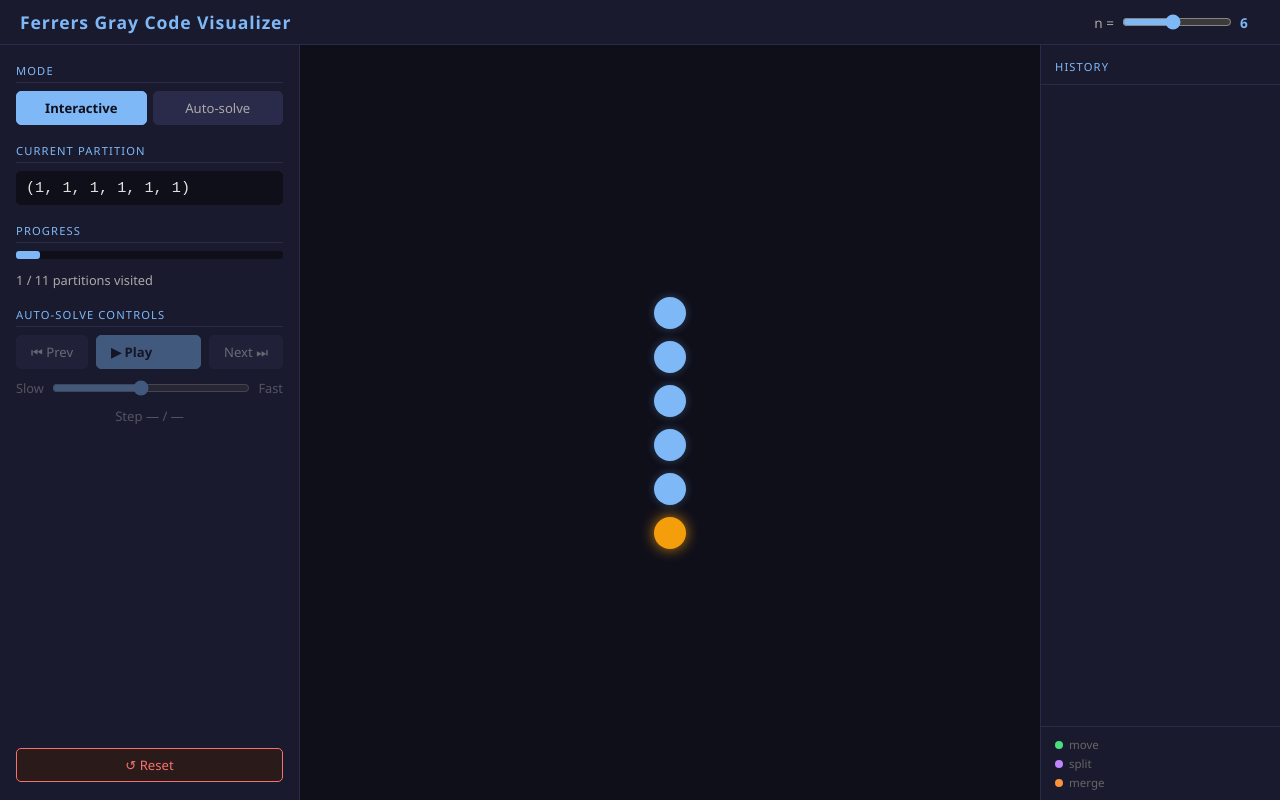
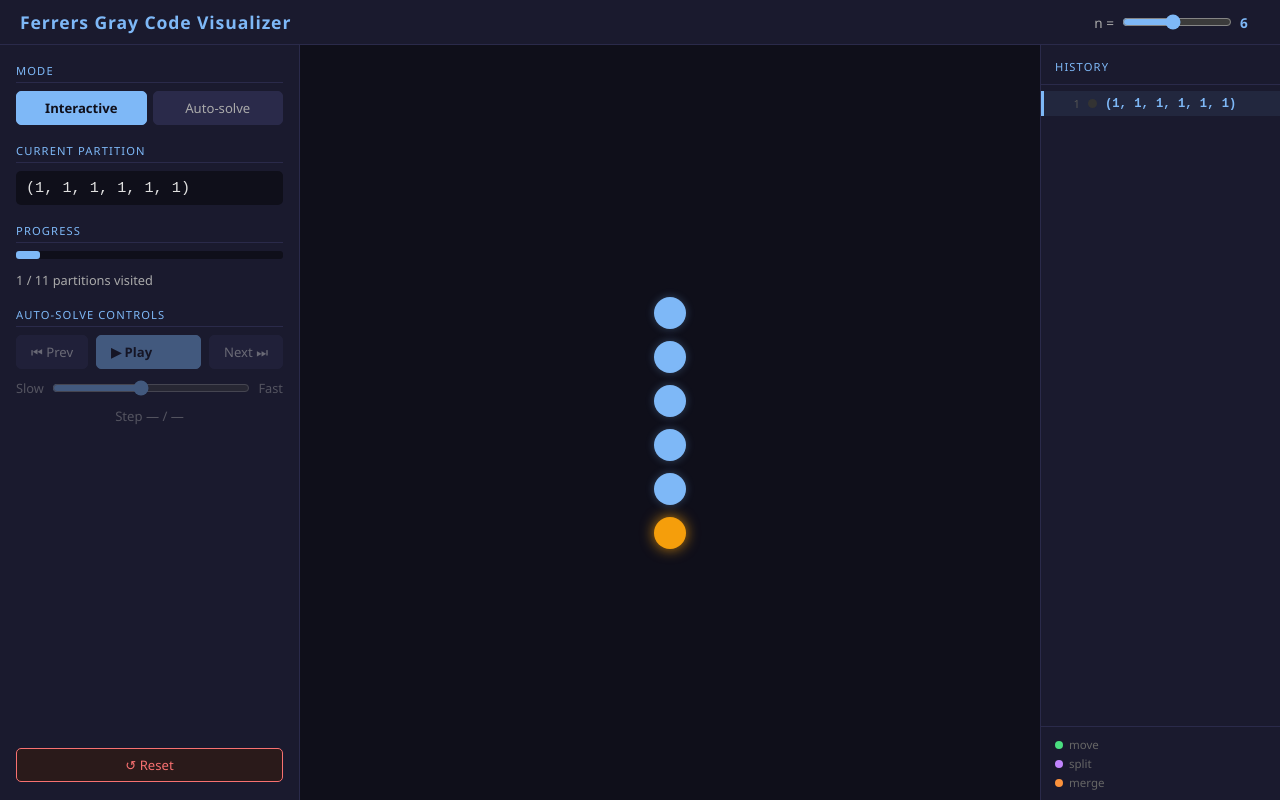
Before and after one commit to luhaza/gray_codes, a plain HTML site: page Project/visualizer.html in a window 1280 px wide. Drawn offline with Linux system fonts and the light colour scheme.

Commit message:
feat: history panel rendering with auto-scroll

```diff
--- a/Project/visualizer.html
+++ b/Project/visualizer.html
@@ -646,8 +646,57 @@ function renderSidebar() {
       : `Step — / —`;
 }
 
-// Stub — implemented in Task 7
-function renderHistory() {}
+// ── History Panel ───────────────────────────────────────────────
+
+function renderHistory() {
+  const { history, mode, sequence, autoIdx } = appState;
+  const listEl = document.getElementById('history-list');
+  listEl.innerHTML = '';
+
+  if (mode === 'interactive') {
+    // Show only visited history, growing as user moves.
+    history.forEach((entry, i) => {
+      const el = buildHistoryRow(i + 1, entry.op, entry.partition, i === history.length - 1);
+      listEl.appendChild(el);
+    });
+  } else {
+    // Auto-solve: show full precomputed sequence.
+    // Past and current steps are filled in; future steps are greyed out.
+    sequence.forEach((part, i) => {
+      const op = i === 0 ? null : classifyOp(sequence[i - 1], part);
+      const isCurrent = i === autoIdx;
+      const isFuture  = i > autoIdx;
+      const el = buildHistoryRow(i + 1, op, isFuture ? null : part, isCurrent);
+      if (isFuture) el.classList.add('future');
+      listEl.appendChild(el);
+    });
+  }
+
+  // Auto-scroll: keep current entry visible.
+  const currentEl = listEl.querySelector('.history-entry.current');
+  if (currentEl) currentEl.scrollIntoView({ block: 'nearest' });
+}
+
+function buildHistoryRow(stepNum, op, partition, isCurrent) {
+  const entry = document.createElement('div');
+  entry.className = 'history-entry' + (isCurrent ? ' current' : '');
+
+  const stepEl = document.createElement('span');
+  stepEl.className = 'history-step';
+  stepEl.textContent = stepNum;
+
+  const opDot = document.createElement('div');
+  opDot.className = 'history-op-dot ' + (op ? 'op-dot-' + op : 'op-dot-none');
+
+  const partEl = document.createElement('span');
+  partEl.className = 'history-partition';
+  partEl.textContent = partition ? '(' + partition.join(', ') + ')' : '—';
+
+  entry.appendChild(stepEl);
+  entry.appendChild(opDot);
+  entry.appendChild(partEl);
+  return entry;
+}
 
 // ── Interactive Interaction ─────────────────────────────────────
 
```
